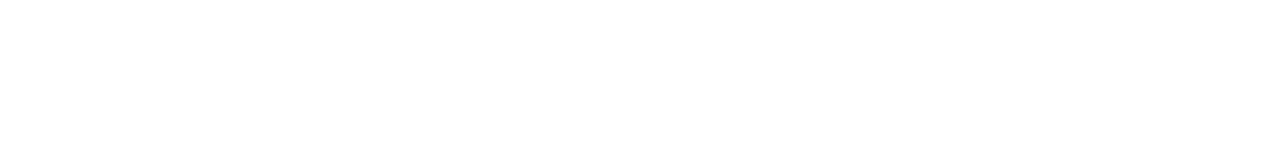
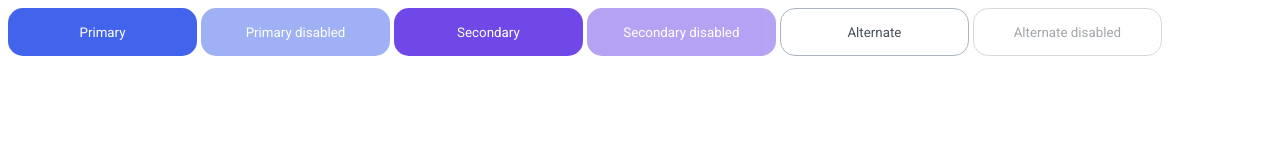
Before and after one commit to js-tasks-ru/htmlcss-20240216_dosug4, a website: page 03-lection1/01-button/index.html in a window 1280 px wide. Drawn offline with Linux system fonts and the light colour scheme.

Commit message:
add solution for 3 module 1 task

```diff
--- a/03-lection1/01-button/button.css
+++ b/03-lection1/01-button/button.css
@@ -1 +1,49 @@
-/* Стилизация кнопки */
+.button {
+    border: none;
+    width: 189px;
+    height: 48px;
+    top: 139px;
+    left: 643px;
+    border-radius: 15px;
+    cursor: pointer;
+}
+
+.button_primary {
+    background: #4263EB;
+    color: #FFFFFF;
+    transition: opacity 100ms ease-in-out, background 100ms ease-in-out;
+}
+
+.button_primary:hover {
+    background: #2342C0;
+}
+
+.button_primary:hover:disabled {
+    background: #4263EB;
+}
+
+.button_secondary {
+    background: #7048E8;
+    color: #FFFFFF;
+    transition: opacity 100ms ease-in-out, background 100ms ease-in-out;
+}
+
+.button_secondary:hover:not(:disabled) {
+    background: #5028C6;
+}
+
+.button_alternate {
+    border: 1px solid #ACB5BD;
+    background: transparent;
+    color: #495057;
+    transition: border-color 0.2s ease-in-out;
+}
+
+.button_alternate:hover:not(:disabled) {
+    border-color: #212429;
+}
+
+.button:disabled {
+    opacity: 0.5;
+    cursor: default;
+}
--- a/03-lection1/01-button/index.html
+++ b/03-lection1/01-button/index.html
@@ -5,7 +5,32 @@
         <link rel="stylesheet" href="../../assets/css/main.css">
         <link rel="stylesheet" href="./button.css">
     </head>
+
     <body>
 
+        <button class="button button_primary">
+            Primary
+        </button>
+
+        <button class="button button_primary" disabled>
+            Primary disabled
+        </button>
+
+        <button class="button button_secondary">
+            Secondary
+        </button>
+        <button class="button button_secondary" disabled>
+            Secondary disabled
+        </button>
+
+        <button class="button button_alternate">
+            Alternate
+        </button>
+
+        <button class="button button_alternate" disabled>
+            Alternate disabled
+        </button>
+
     </body>
+
 </html>
```
